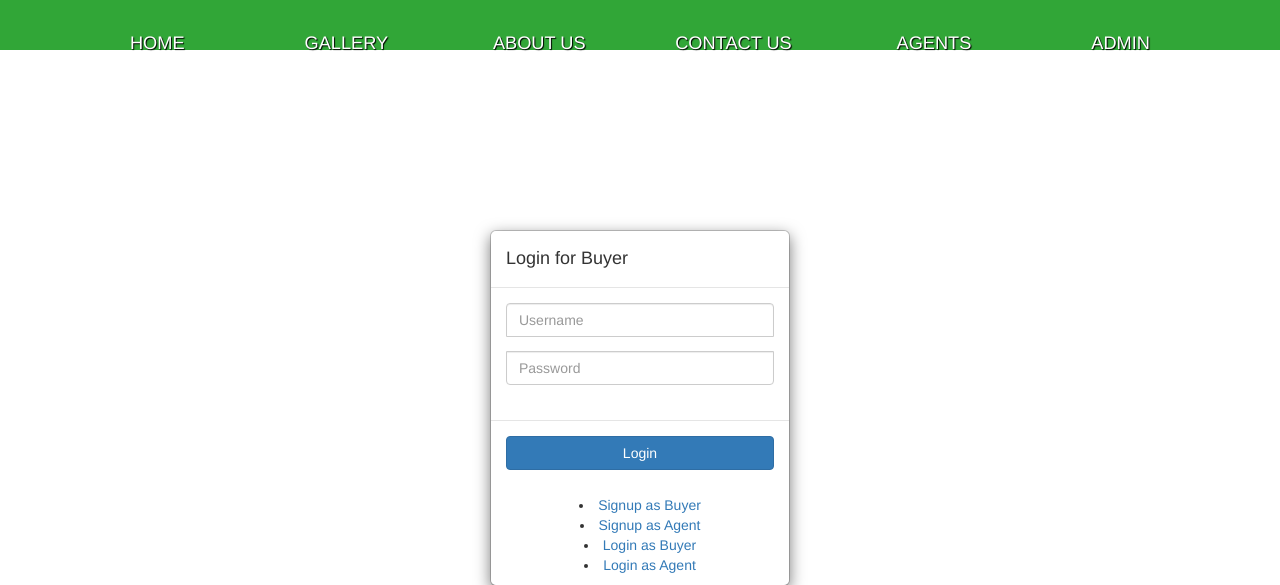
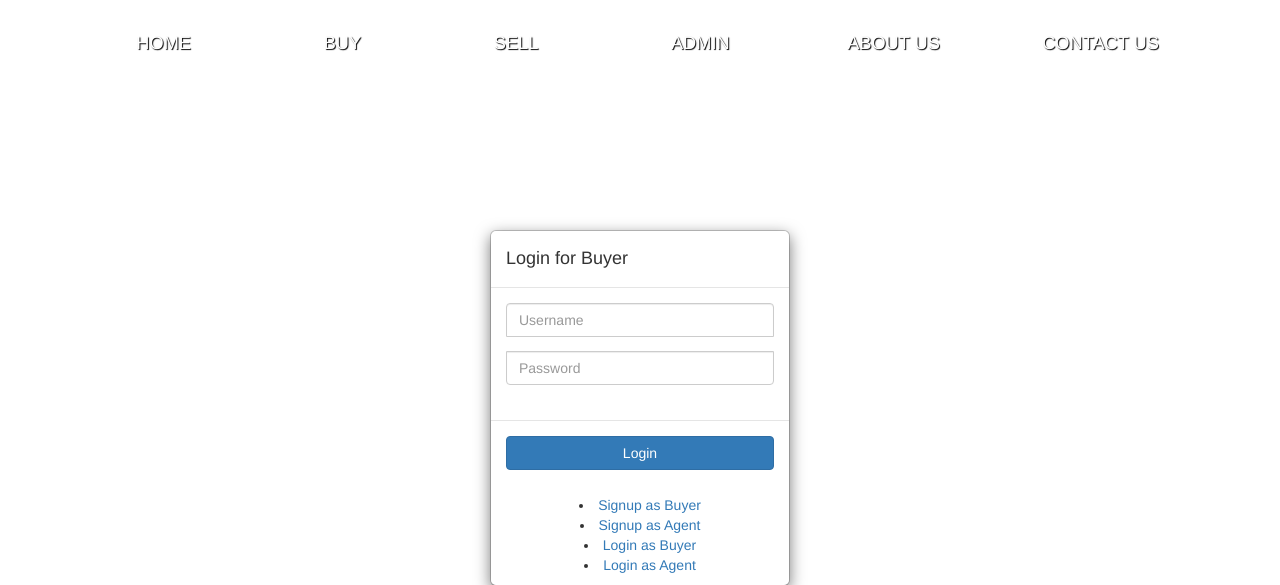
Before and after one commit to Dozzy7/house, a PHP site: page / in a window 1280 px wide. Shown: the top 585 px of the page. Run offline with PHP 8.4, Linux system fonts and the light colour scheme.

Commit message:
fixed header

```diff
--- a/css/main.css
+++ b/css/main.css
@@ -59,35 +59,38 @@
     clear: both;
     padding: 50px 0;
 }
-
-
-
-
 /*===========For Navigation===========*/
 .navbar-default{
     box-shadow: none;
-    background-color: #31a637;
+    background-color: transparent;
     border: none;
-    height: 1px;
+    min-height: 90px;
     padding-top: 20px;
 }
 
-.nav >li > a{
+.nav > li >a{
     text-transform: uppercase;
-    color: #fff;
+    color: #ffffff;
     font-size: 1.3em;
-    text-shadow:1px 1px 1px black;
-    -webkit-text-shadow:1px 1px 1px black;
-    -moz-text-shadow:1px 1px 1px black;
+    text-shadow: 1px 1px 1px black;
+    -webkit-text-shadow: 1px 1px 1px black;
+    -moz-text-shadow: 1px 1px 1px black;
 }
-.nav >li>a:hover,
-.nav >li>a:focus{
-    background-color: transparent;
+
+.nav > li >a:hover,
+.nav > li >a:focus{
+    background-color: #444fff;
 }
+
 
 /*===========For Information===========*/
 #login{
     padding-top: 200px;
+}
+/*===========For slider===========*/
+section#slider{
+    min-height:360px;
+    padding: 0;
 }
 
 /*===========For Information===========*/
@@ -201,6 +204,10 @@
     background-color: #b5afaf;
 }
 
+.carousel-control{
+    height: 360px;
+}
+
 #imageContainer{
   margin: 0 auto;
     height: 360px;
@@ -239,6 +246,10 @@
 .imageC h2{
     padding-top: 130px;
     font-weight: bolder;
+}
+
+section#about{
+    height: 100px;
 }
 
 /*===========For Footer===========*/
--- a/templates/header.php
+++ b/templates/header.php
@@ -3,19 +3,16 @@
         <div class="container">
             <div class="navbar-collapse collapse">
                 <ul class="nav nav-justified">
-
-                        <li><a href="index.php">Home</a></li>
-                        <li><a href="gallery.php">Gallery</a></li>
-                        <li><a href="about.php">About Us</a></li>
-                        <li><a href="contactus.php">Contact Us</a></li>
-                        <li><a href="agentlogin.php">Agents</a></li>
-                        <li><a data-scroll href="adminlogin.php">Admin</a></li>
+                    <li><a href="#">Home</a></li>
+                    <li><a href="#">Buy</a></li>
+                    <li><a href="#">Sell</a></li>
+                    <li><a href="#">Admin</a></li>
+                    <li><a href="#">About Us</a></li>
+                    <li><a href="#">Contact Us</a></li>
                 </ul>
             </div>
         </div>
-
-            <!-- is make it mobile friendly-->
-            <div class="navbar-header">
+        <div class=navbar-header>
             <button type="button" class="navbar-toggle" data-toggle="collapse" data-target=".navbar-collapse">
                 <span class="sr-only">Toggle Navigation</span>
                 <span class="icon-bar"></span>
```
Also changed, not shown: buyerlanding.php (+28 -1 lines). Lines whose indentation alone changed are shown as unchanged.
